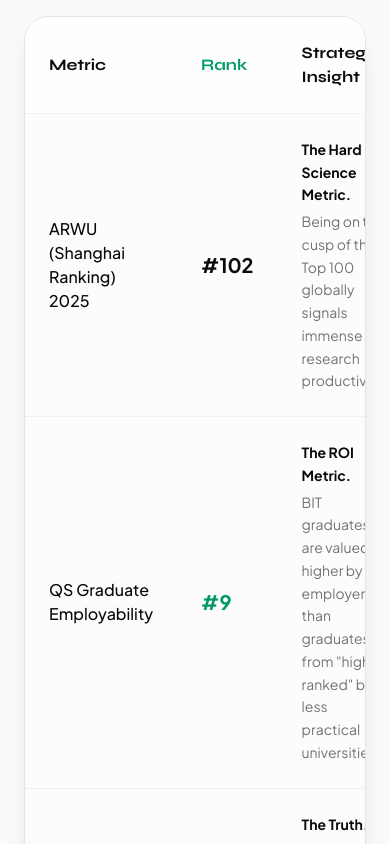
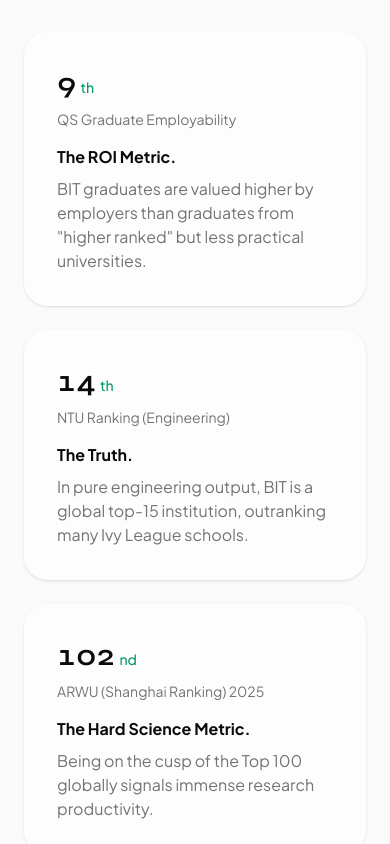
Before and after one commit to studyinbit/studyinbit.github.io, a Next.js app: page / in a window 390 px wide. Shown: the part 2080-2924 px from the top of the page. Built offline with nearby package versions, Linux system fonts and the light colour scheme.

Commit message:
style(table): make metrics look better in mobile devices

```diff
--- a/app/page.tsx
+++ b/app/page.tsx
@@ -5,6 +5,7 @@ import { BlurImage } from "@/components/ui/blur-image";
 import { TrendingUp, Shield, Award, Zap } from "lucide-react";
 import { GradientBlob } from "@/components/ui/GradientBlob";
 import { WhatsAppButton } from "@/components/ui/WhatsAppButton";
+import { Card, CardContent, CardHeader } from "@/components/ui/card";
 import { siteContent } from "@/lib/content";
 
 // Static Image Imports
@@ -29,6 +30,34 @@ export default function Home() {
     hidden: { opacity: 0, y: 20 },
     visible: { opacity: 1, y: 0, transition: { duration: 0.5 } },
   };
+
+  // Metrics data for responsive rendering (ordered by best ranking first)
+  const metricsData = [
+    {
+      metric: "QS Graduate Employability",
+      rankValue: "9",
+      rankSuffix: "th",
+      rankColor: "emerald",
+      insightTitle: "The ROI Metric.",
+      insightDescription: "BIT graduates are valued higher by employers than graduates from \"higher ranked\" but less practical universities."
+    },
+    {
+      metric: "NTU Ranking (Engineering)",
+      rankValue: "14",
+      rankSuffix: "th",
+      rankColor: "emerald",
+      insightTitle: "The Truth.",
+      insightDescription: "In pure engineering output, BIT is a global top-15 institution, outranking many Ivy League schools."
+    },
+    {
+      metric: "ARWU (Shanghai Ranking) 2025",
+      rankValue: "102",
+      rankSuffix: "nd",
+      rankColor: "default",
+      insightTitle: "The Hard Science Metric.",
+      insightDescription: "Being on the cusp of the Top 100 globally signals immense research productivity."
+    }
+  ];
 
   return (
     <div className="relative overflow-hidden">
@@ -195,16 +224,51 @@ export default function Home() {
 
           {/* Rankings Table */}
           <div className="mb-24">
-            <div className="text-center mb-12">
+            <div className="text-center mb-8">
+              <p className="text-xs font-medium uppercase tracking-wider text-muted-foreground mb-4">
+                Global Recognition <span className="text-muted-foreground/50">(Multiple Rankings)</span>
+              </p>
               <h2 className="text-3xl font-display font-bold mb-4">Other Metrics</h2>
             </div>
 
+            {/* Mobile Card Layout */}
             <motion.div
               initial={{ opacity: 0, y: 20 }}
               whileInView={{ opacity: 1, y: 0 }}
               viewport={{ once: true, margin: "-100px" }}
               transition={{ duration: 0.5 }}
-              className="overflow-hidden rounded-3xl border border-border bg-white/40 backdrop-blur-sm shadow-xl"
+              className="block sm:hidden space-y-6"
+            >
+              {metricsData.map((metric, index) => (
+                <div key={index} className="bg-white/60 backdrop-blur-md rounded-3xl p-8 border border-white/40 shadow-sm">
+                  <div className="flex items-baseline gap-1 mb-2">
+                    <span className="text-3xl md:text-4xl font-semibold font-display tabular-nums text-foreground">
+                      {metric.rankValue}
+                    </span>
+                    <span className={`text-sm font-medium ${metric.rankColor === 'emerald' ? 'text-emerald-600' : 'text-primary'}`}>
+                      {metric.rankSuffix}
+                    </span>
+                  </div>
+                  <p className="text-sm text-muted-foreground mb-4">
+                    {metric.metric}
+                  </p>
+                  <h3 className="font-bold text-foreground mb-2">
+                    {metric.insightTitle}
+                  </h3>
+                  <p className="text-muted-foreground">
+                    {metric.insightDescription}
+                  </p>
+                </div>
+              ))}
+            </motion.div>
+
+            {/* Desktop Table Layout */}
+            <motion.div
+              initial={{ opacity: 0, y: 20 }}
+              whileInView={{ opacity: 1, y: 0 }}
+              viewport={{ once: true, margin: "-100px" }}
+              transition={{ duration: 0.5 }}
+              className="hidden sm:block overflow-hidden rounded-3xl border border-border bg-white/40 backdrop-blur-sm shadow-xl"
             >
               <table className="w-full text-left border-collapse">
                 <thead>
@@ -215,30 +279,18 @@ export default function Home() {
                   </tr>
                 </thead>
                 <tbody className="divide-y divide-border/50">
-                  <tr className="hover:bg-white/40 transition-colors">
-                    <td className="p-6 font-medium">ARWU (Shanghai Ranking) 2025</td>
-                    <td className="p-6 font-bold text-xl">#102</td>
-                    <td className="p-6 text-muted-foreground text-sm leading-relaxed">
-                      <strong className="text-foreground block mb-1">The Hard Science Metric.</strong>
-                      Being on the cusp of the Top 100 globally signals immense research productivity.
-                    </td>
-                  </tr>
-                  <tr className="hover:bg-white/40 transition-colors">
-                    <td className="p-6 font-medium">QS Graduate Employability</td>
-                    <td className="p-6 font-bold text-xl text-emerald-600">#9</td>
-                    <td className="p-6 text-muted-foreground text-sm leading-relaxed">
-                      <strong className="text-foreground block mb-1">The ROI Metric.</strong>
-                      BIT graduates are valued higher by employers than graduates from &quot;higher ranked&quot; but less practical universities.
-                    </td>
-                  </tr>
-                  <tr className="hover:bg-white/40 transition-colors">
-                    <td className="p-6 font-medium">NTU Ranking (Engineering)</td>
-                    <td className="p-6 font-bold text-xl text-emerald-600">#14</td>
-                    <td className="p-6 text-muted-foreground text-sm leading-relaxed">
-                      <strong className="text-foreground block mb-1">The Truth.</strong>
-                      In pure engineering output, BIT is a global top-15 institution, outranking many Ivy League schools.
-                    </td>
-                  </tr>
+                  {metricsData.map((metric, index) => (
+                    <tr key={index} className="hover:bg-white/40 transition-colors">
+                      <td className="p-6 font-medium">{metric.metric}</td>
+                      <td className={`p-6 font-bold text-xl ${metric.rankColor === 'emerald' ? 'text-emerald-600' : ''}`}>
+                        #{metric.rankValue}
+                      </td>
+                      <td className="p-6 text-muted-foreground text-sm leading-relaxed">
+                        <strong className="text-foreground block mb-1">{metric.insightTitle}</strong>
+                        {metric.insightDescription}
+                      </td>
+                    </tr>
+                  ))}
                 </tbody>
               </table>
             </motion.div>
```
